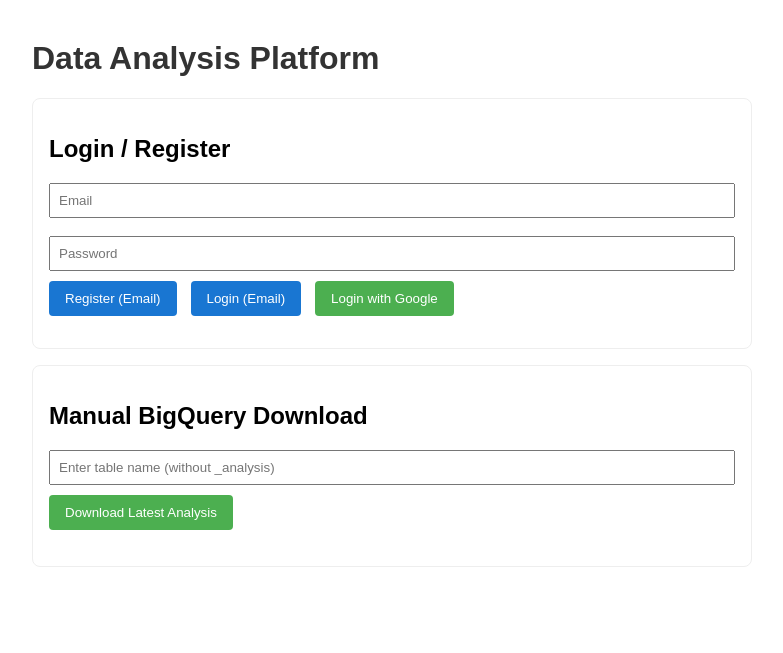
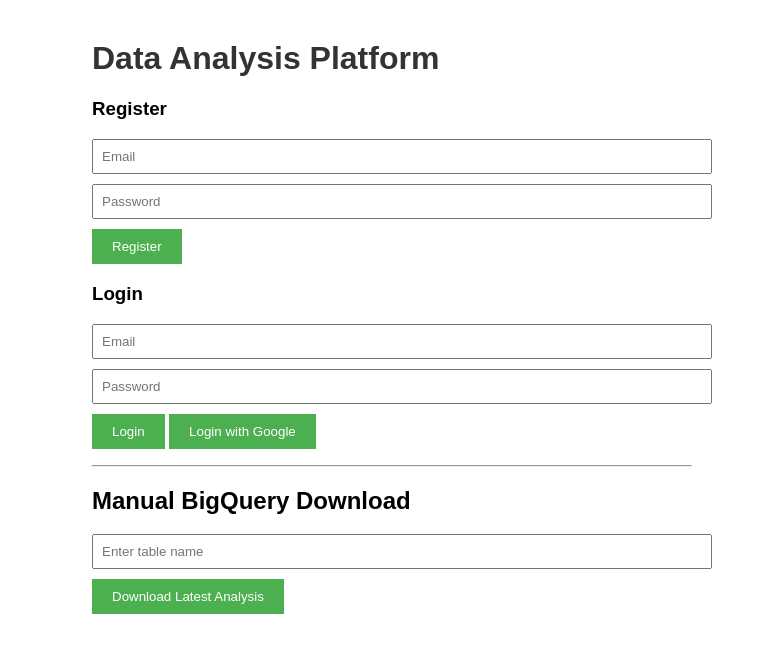
Before and after one commit to babyclaire0222-cyber/gcp-data-analysis-platform, a Flask app: template webapp/templates/index.html in a window 1280 px wide. Shown: the top 653 px of the page, without its empty margins (248-1031 px from the left). Run offline with Flask 3, Linux system fonts and the light colour scheme; the template is opened without the code that fills it, so the values that code supplies are empty; some libraries are stand-ins or nearby versions.

Commit message:
Update index.html

```diff
--- a/webapp/templates/index.html
+++ b/webapp/templates/index.html
@@ -1,92 +1,67 @@
 <!DOCTYPE html>
 <html>
 <head>
-  <meta charset="utf-8" />
     <title>Data Analysis Platform</title>
-
-  <!-- Firebase (compat builds for simple global 'firebase.*' usage) -->
-  <script src="https://www.gstatic.com/firebasejs/10.7.1/firebase-app-compat.js"></script>
-  <script src="https://www.gstatic.com/firebasejs/10.7.1/firebase-auth-compat.js"></script>
-
+    <script src="https://www.gstatic.com/firebasejs/10.7.1/firebase-app.js"></script>
+    <script src="https://www.gstatic.com/firebasejs/10.7.1/firebase-auth.js"></script>
     <style>
         body { font-family: Arial, sans-serif; margin: 40px; }
-    .container { max-width: 720px; margin: auto; }
+        .container { max-width: 600px; margin: auto; }
         h1 { color: #333; }
         form { margin-bottom: 20px; }
         input[type="file"], input[type="text"], input[type="email"], input[type="password"] {
             padding: 8px; margin-bottom: 10px; width: 100%;
-      box-sizing: border-box;
         }
-    button {
-      padding: 10px 16px; background-color: #4CAF50; color: white;
-      border: none; cursor: pointer; border-radius: 4px; margin-right: 6px;
-    }
-    button.secondary { background-color: #1976d2; }
-    button.warn { background-color: #9e9e9e; }
-    button:hover { opacity: 0.95; }
-    .row { display:flex; gap:8px; flex-wrap:wrap; }
-    .card { border: 1px solid #eee; border-radius: 8px; padding: 16px; margin: 16px 0; }
-    .message { margin-top: 12px; padding: 10px; border-radius: 4px; }
+        button { padding: 10px 20px; background-color: #4CAF50; color: white; border: none; cursor: pointer; }
+        button:hover { background-color: #45a049; }
+        .message { margin-top: 20px; padding: 10px; border-radius: 4px; }
         .success { background-color: #d4edda; color: #155724; }
-    .error   { background-color: #f8d7da; color: #721c24; }
-    .info    { background-color: #e8f4fd; color: #084b8a; }
-    #download-link { display: none; margin-top: 12px; }
-    #user-info { font-weight: bold; }
-    .muted { color:#666; font-size: 0.9em; }
+        .error { background-color: #f8d7da; color: #721c24; }
+        #download-link { display: none; margin-top: 15px; }
     </style>
 </head>
 <body>
     <div class="container">
         <h1>Data Analysis Platform</h1>
 
-    <!-- Auth Section -->
-    <div class="card" id="auth-section">
-      <h2>Login / Register</h2>
+        <!-- 🔹 Firebase Auth Section -->
+        <div id="auth-section">
+            <h3>Register</h3>
+            <input type="email" id="reg-email" placeholder="Email">
+            <input type="password" id="reg-password" placeholder="Password">
+            <button id="register-btn">Register</button>
 
-      <div class="row">
-        <input type="email" id="email" placeholder="Email" />
-        <input type="password" id="password" placeholder="Password" />
-      </div>
-      <div class="row">
-        <button id="register-btn" class="secondary">Register (Email)</button>
-        <button id="login-email-btn" class="secondary">Login (Email)</button>
-        <button id="login-google-btn">Login with Google</button>
-        <button id="logout-btn" class="warn" style="display:none;">Logout</button>
-      </div>
-      <div id="auth-msg" class="message info" style="display:none;"></div>
-      <p id="user-info"></p>
+            <h3>Login</h3>
+            <input type="email" id="login-email" placeholder="Email">
+            <input type="password" id="login-password" placeholder="Password">
+            <button id="login-btn">Login</button>
+            <button id="google-login-btn">Login with Google</button>
+            <button id="logout-btn" style="display:none;">Logout</button>
+            <p id="user-info" style="font-weight:bold;"></p>
         </div>
 
-    <!-- Upload Section (shown after login) -->
-    <div class="card" id="upload-section" style="display:none;">
-      <h2>Upload File for Analysis</h2>
+        <!-- 🔹 Upload Section (hidden until login) -->
+        <div id="upload-section" style="display:none;">
             <form id="uploadForm" method="POST" enctype="multipart/form-data">
-        <input type="file" name="file" required />
+                <input type="file" name="file" required>
                 <button type="submit">Upload & Analyze</button>
             </form>
-
             <div id="message" class="message" style="display:none;"></div>
-
-      <!-- Auto download link (used if backend returns table name) -->
             <div id="download-link">
                 <a id="download-url" href="#" download>⬇ Download Analysis Results (CSV)</a>
             </div>
-      <p class="muted">Supported: CSV, XLSX/XLS, JSON (NDJSON), Parquet, and .sql (via Pub/Sub).</p>
         </div>
 
-    <!-- Manual Download -->
-    <div class="card">
+        <hr>
         <h2>Manual BigQuery Download</h2>
         <form id="downloadForm">
-        <input type="text" name="table" placeholder="Enter table name (without _analysis)" required />
+            <input type="text" name="table" placeholder="Enter table name" required>
             <button type="submit">Download Latest Analysis</button>
         </form>
-      <div id="manual-msg" class="message" style="display:none;"></div>
-    </div>
     </div>
 
     <script>
-    // ---------- Firebase setup ----------
+    // Firebase Config
     const firebaseConfig = {
       apiKey: "AIzaSyBhSeQrn4vDzr8910pEziwvlYOra1WC7jQ",
       authDomain: "data-analysis-webapp.firebaseapp.com",
@@ -99,96 +74,54 @@
     firebase.initializeApp(firebaseConfig);
     const auth = firebase.auth();
 
-    // UI elements
-    const loginGoogleBtn = document.getElementById("login-google-btn");
-    const loginEmailBtn  = document.getElementById("login-email-btn");
-    const registerBtn    = document.getElementById("register-btn");
-    const logoutBtn      = document.getElementById("logout-btn");
-    const userInfo       = document.getElementById("user-info");
-    const uploadSection  = document.getElementById("upload-section");
-    const authMsg        = document.getElementById("auth-msg");
+    const regBtn = document.getElementById("register-btn");
+    const loginBtn = document.getElementById("login-btn");
+    const googleLoginBtn = document.getElementById("google-login-btn");
+    const logoutBtn = document.getElementById("logout-btn");
+    const userInfo = document.getElementById("user-info");
+    const uploadSection = document.getElementById("upload-section");
 
-    const emailEl = document.getElementById("email");
-    const passwordEl = document.getElementById("password");
-
-    let idToken = null;
-
-    function showAuthMsg(text, type="info") {
-      authMsg.textContent = text;
-      authMsg.className = "message " + type;
-      authMsg.style.display = "block";
-    }
-
-    function clearAuthMsg() {
-      authMsg.style.display = "none";
-      authMsg.textContent = "";
-    }
-
-    // Register with email/password
-    registerBtn.onclick = async () => {
-      clearAuthMsg();
-      try {
-        await auth.createUserWithEmailAndPassword(emailEl.value, passwordEl.value);
-        showAuthMsg("✅ Registration successful, you are now signed in.", "success");
-      } catch (e) {
-        showAuthMsg("❌ " + e.message, "error");
-      }
+    // Register with Email & Password
+    regBtn.onclick = () => {
+        const email = document.getElementById("reg-email").value;
+        const password = document.getElementById("reg-password").value;
+        auth.createUserWithEmailAndPassword(email, password)
+            .then(userCred => { alert("✅ Registered successfully!"); })
+            .catch(err => alert("❌ " + err.message));
     };
 
-    // Login with email/password
-    loginEmailBtn.onclick = async () => {
-      clearAuthMsg();
-      try {
-        await auth.signInWithEmailAndPassword(emailEl.value, passwordEl.value);
-      } catch (e) {
-        showAuthMsg("❌ " + e.message, "error");
-      }
+    // Login with Email & Password
+    loginBtn.onclick = () => {
+        const email = document.getElementById("login-email").value;
+        const password = document.getElementById("login-password").value;
+        auth.signInWithEmailAndPassword(email, password)
+            .catch(err => alert("❌ " + err.message));
     };
 
-    // Google login
-    loginGoogleBtn.onclick = async () => {
-      clearAuthMsg();
-      try {
+    // Google Login
+    googleLoginBtn.onclick = () => {
         const provider = new firebase.auth.GoogleAuthProvider();
-        await auth.signInWithPopup(provider);
-      } catch (e) {
-        showAuthMsg("❌ " + e.message, "error");
-      }
+        auth.signInWithPopup(provider);
     };
 
     // Logout
-    logoutBtn.onclick = () => auth.signOut();
+    logoutBtn.onclick = () => { auth.signOut(); };
 
     // Auth state listener
-    auth.onAuthStateChanged(async (user) => {
+    auth.onAuthStateChanged(user => {
         if (user) {
+            user.getIdToken().then(token => { window.idToken = token; });
             userInfo.textContent = `Logged in as: ${user.email}`;
             logoutBtn.style.display = "inline-block";
             uploadSection.style.display = "block";
-        try {
-          idToken = await user.getIdToken(/* forceRefresh */ true);
-        } catch {
-          idToken = null;
-          showAuthMsg("⚠ Could not get ID token; requests may fail.", "error");
-        }
         } else {
             userInfo.textContent = "";
             logoutBtn.style.display = "none";
             uploadSection.style.display = "none";
-        idToken = null;
         }
     });
 
-    // ---------- Helpers to call backend with auth ----------
-    async function authFetch(url, options={}) {
-      options.headers = options.headers || {};
-      if (idToken) {
-        options.headers["Authorization"] = "Bearer " + idToken;
-      }
-      return fetch(url, options);
-    }
-
-    // ---------- Upload & analyze ----------
+    // File upload (send token in headers)
     document.getElementById("uploadForm").onsubmit = async function(e) {
         e.preventDefault();
         const formData = new FormData(this);
@@ -198,89 +131,42 @@
 
         messageDiv.style.display = "none";
         downloadDiv.style.display = "none";
-      messageDiv.className = "message info";
-      messageDiv.textContent = "⏳ Uploading & processing in BigQuery...";
+        messageDiv.className = "message";
+        messageDiv.innerHTML = "⏳ Uploading file & processing in BigQuery...";
         messageDiv.style.display = "block";
 
         try {
-        const resp = await authFetch("/", { method: "POST", body: formData });
-
-        // Try JSON first; if not JSON, fallback to text
-        let data = null, text = null;
-        const ct = resp.headers.get("content-type") || "";
-        if (ct.includes("application/json")) {
-          data = await resp.json();
-        } else {
-          text = await resp.text();
-        }
-
-        if (resp.ok) {
+            const response = await fetch("/", {
+                method: "POST",
+                headers: { "Authorization": "Bearer " + window.idToken },
+                body: formData
+            });
+            const result = await response.json();
+            if (result.success) {
                 messageDiv.className = "message success";
-          messageDiv.textContent = (data?.message) || "✅ Analysis completed successfully!";
-
-          // If backend provided a table, show auto download link
-          const tableName =
-            data?.table ||
-            (/table=([^"'>\s]+)/.exec(text || "") || [null, null])[1];
-
-          if (tableName) {
-            // Use an authenticated download (so headers are included)
-            downloadUrl.onclick = async (e) => {
-              e.preventDefault();
-              await downloadAnalysisCsv(tableName);
-            };
-            downloadUrl.href = "#";
-            downloadUrl.textContent = "⬇ Download Analysis Results (CSV)";
+                messageDiv.innerHTML = "✅ " + result.message;
+                if (result.table) {
+                    downloadUrl.href = `/download_bq?table=${encodeURIComponent(result.table)}`;
                     downloadDiv.style.display = "block";
                 }
             } else {
-          const msg = data?.error || text || "Request failed.";
                 messageDiv.className = "message error";
-          messageDiv.textContent = "❌ " + msg;
+                messageDiv.innerHTML = "❌ " + (result.error || "Unknown error");
             }
         } catch (err) {
             messageDiv.className = "message error";
-        messageDiv.textContent = "❌ Upload failed: " + err.message;
+            messageDiv.innerHTML = "❌ Upload failed: " + err.message;
         }
     };
 
-    // ---------- Manual download with auth header (Blob → save) ----------
-    document.getElementById("downloadForm").onsubmit = async function(e) {
+    // Manual download (send token)
+    document.getElementById("downloadForm").onsubmit = function(e) {
         e.preventDefault();
         const table = this.table.value.trim();
-      const manualMsg = document.getElementById("manual-msg");
-      manualMsg.style.display = "none";
-
-      if (!table) return;
-      try {
-        await downloadAnalysisCsv(table);
-        manualMsg.className = "message success";
-        manualMsg.textContent = "✅ Download started.";
-        manualMsg.style.display = "block";
-      } catch (err) {
-        manualMsg.className = "message error";
-        manualMsg.textContent = "❌ " + err.message;
-        manualMsg.style.display = "block";
+        if (table) {
+            window.location.href = `/download_bq?table=${encodeURIComponent(table)}&auth=${window.idToken}`;
         }
     };
-
-    async function downloadAnalysisCsv(table) {
-      const url = `/download_bq?table=${encodeURIComponent(table)}`;
-      const resp = await authFetch(url, { method: "GET" });
-      if (!resp.ok) {
-        const ct = resp.headers.get("content-type") || "";
-        const errText = ct.includes("application/json") ? (await resp.json()).error : await resp.text();
-        throw new Error(errText || "Download failed.");
-      }
-      const blob = await resp.blob();
-      const a = document.createElement("a");
-      a.href = URL.createObjectURL(blob);
-      a.download = `${table}_analysis.csv`;
-      document.body.appendChild(a);
-      a.click();
-      a.remove();
-      URL.revokeObjectURL(a.href);
-    }
     </script>
 </body>
 </html>
```
Lines whose indentation alone changed are shown as unchanged.
